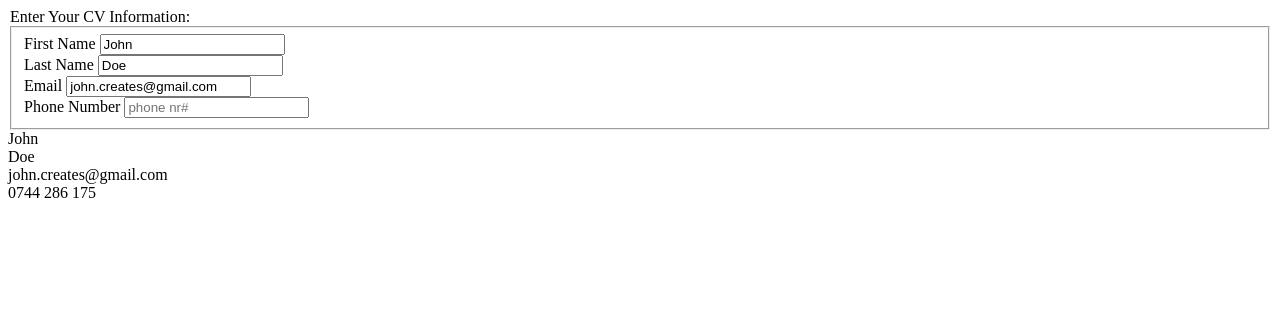
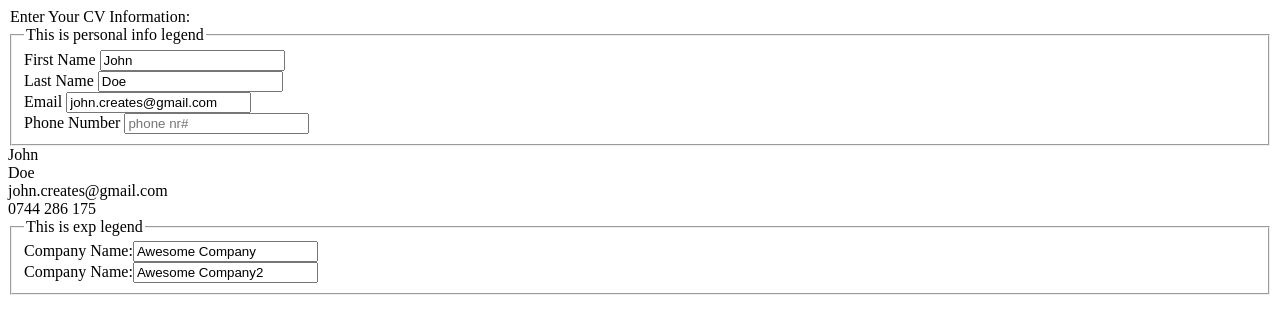
Before and after one commit to janaiscoding/cv-application, a React (Create React App) app: page / in a window 1280 px wide. Shown: the top 334 px of the page. Built offline with nearby package versions, Linux system fonts and the light colour scheme.

Commit message:
Add experience form handle event

```diff
--- a/src/components/App.js
+++ b/src/components/App.js
@@ -1,4 +1,5 @@
 import React from "react";
+import Experience from "./Experience";
 // import Buttons from "./Buttons";
 // import Education from "./Education";
 // import Experience from "./Experience";
@@ -12,6 +13,7 @@ class App extends React.Component {
         <form>
           <legend>Enter Your CV Information:</legend>
           <Personal />
+          <Experience />
         </form>
       </>
     );
--- a/src/components/Experience.js
+++ b/src/components/Experience.js
@@ -1,9 +1,8 @@
 import React from "react";
-import Input from "./Input";
 
 class Experience extends React.Component {
-  constructor() {
-    super();
+  constructor(props) {
+    super(props);
     this.state = {
       workFields: [
         {
@@ -11,66 +10,95 @@ class Experience extends React.Component {
           position: "Junior Developer",
           mainTasks: "Had to be extra nice",
           startingYearJob: "2021",
-          endingYearJob: "2025",
+          endingYearJob: "2022",
         },
+        {
+            companyName: "Awesome Company2",
+            position: "Junior Developer2",
+            mainTasks: "Had to be extra nice2",
+            startingYearJob: "2022",
+            endingYearJob: "2025",
+          },
       ],
     };
     this.handleChange = this.handleChange.bind(this);
   }
-  handleChange = (e) => {
-    this.setState({
-      [e.target.id]: e.target.value,
-    });
+  handleChange = (i, e) => {
+    let workFields = this.state.workFields;
+    workFields[i][e.target.id] = e.target.value;
+    this.setState({ workFields });
   };
   render() {
     return (
       <>
-        <fieldset className="expInfo">
-          <div className="expComp">
-            <label htmlFor="companyName">Company Name:</label>
-            <Input
-              onChange={this.handleChange}
-              id="companyName"
-              plHldr="Awesome Company"
-            />
-          </div>
-          <div className="expPos">
-            <label htmlFor="position">Position:</label>
-            <Input
-              onChange={this.handleChange}
-              id="position"
-              plHldr="Junior Developer"
-            />
-          </div>
-          <div className="expTasks">
-            <label htmlFor="mainTasks">Main Tasks:</label>
-            <Input
-              onChange={this.handleChange}
-              id="mainTasks"
-              plHldr="Had to be extra nice.."
-            />
-          </div>
-          <div className="expStart">
-            <label htmlFor="startingYearJob">Starting year:</label>
-            <Input
-              onChange={this.handleChange}
-              id="startingYearJob"
-              type="date"
-              plHldr="2020"
-            />
-          </div>
-          <div className="expEnd">
-            <label htmlFor="endingYearJob">Ending year:</label>
-            <Input
-              onChange={this.handleChange}
-              type="date"
-              plHldr="2025"
-              id="endingYearJob"
-            />
-          </div>
+        <fieldset>
+          <legend>This is exp legend</legend>
+          {this.state.workFields.map((el, i) => {
+            return (
+              <div className="work-field" key={-i}>
+                <label htmlFor="companyName">Company Name:</label>
+                <input
+                  onChange={(e) => this.handleChange(i, e)}
+                  value={el.companyName || ""}
+                  id="companyName"
+                  placeholder="Your Company Name"
+                />
+              </div>
+            );
+          })}
         </fieldset>
       </>
     );
   }
+
+  //     return (
+  //       <>
+  //         <fieldset className="expInfo">
+  //           <div className="expComp">
+  //             <label htmlFor="companyName">Company Name:</label>
+  //             <input
+  //               onChange={this.handleChange}
+  //               id="companyName"
+  //               plHldr="Awesome Company"
+  //             />
+  //           </div>
+  //           <div className="expPos">
+  //             <label htmlFor="position">Position:</label>
+  //             <Input
+  //               onChange={this.handleChange}
+  //               id="position"
+  //               plHldr="Junior Developer"
+  //             />
+  //           </div>
+  //           <div className="expTasks">
+  //             <label htmlFor="mainTasks">Main Tasks:</label>
+  //             <Input
+  //               onChange={this.handleChange}
+  //               id="mainTasks"
+  //               plHldr="Had to be extra nice.."
+  //             />
+  //           </div>
+  //           <div className="expStart">
+  //             <label htmlFor="startingYearJob">Starting year:</label>
+  //             <Input
+  //               onChange={this.handleChange}
+  //               id="startingYearJob"
+  //               type="date"
+  //               plHldr="2020"
+  //             />
+  //           </div>
+  //           <div className="expEnd">
+  //             <label htmlFor="endingYearJob">Ending year:</label>
+  //             <Input
+  //               onChange={this.handleChange}
+  //               type="date"
+  //               plHldr="2025"
+  //               id="endingYearJob"
+  //             />
+  //           </div>
+  //         </fieldset>
+  //       </>
+  //     );
+  //   }
 }
 export default Experience;
--- a/src/components/Personal.js
+++ b/src/components/Personal.js
@@ -54,6 +54,7 @@ class Personal extends React.Component {
     return (
       <>
         <fieldset className="pInfo">
+        <legend>This is personal info legend</legend>
           <div className="pInfoFirst">
             <label htmlFor="firstName">First Name </label>
             <input
```
